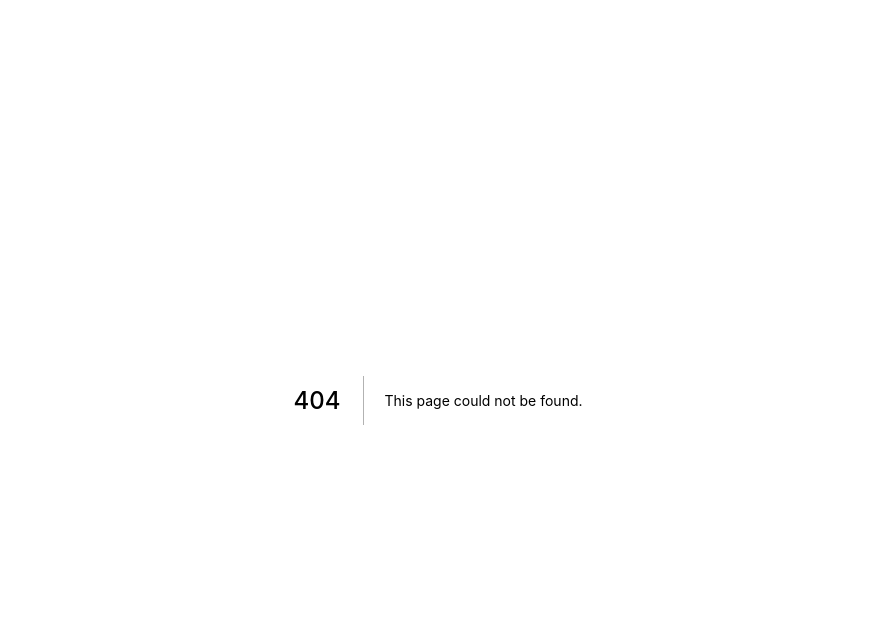
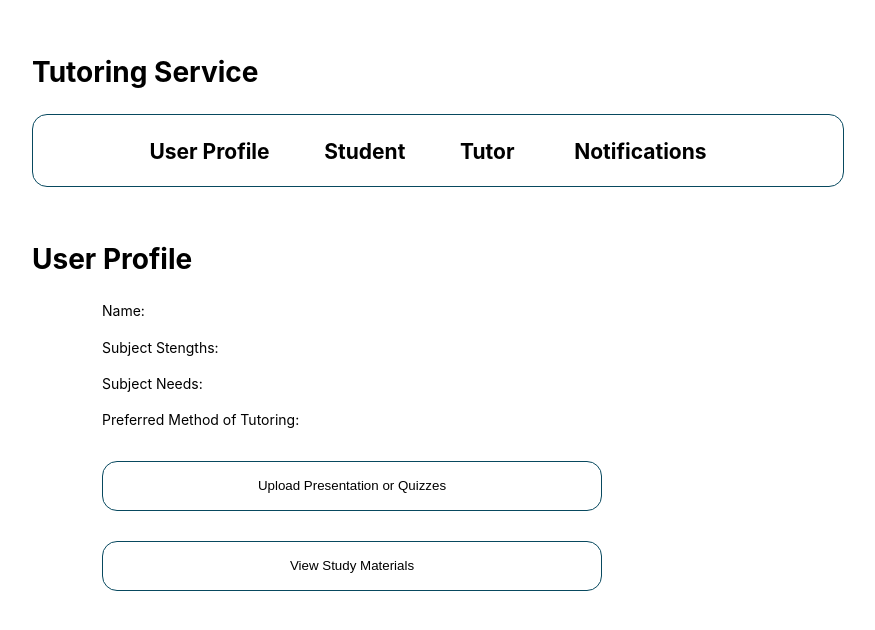
Before and after one commit to csantos1036/TutoringService, a Next.js app in the folder tutoring-service/: page /profiles/user-profile in a window 1280 px wide. Before the commit this address had no page. Shown: the top 630 px of the page, without its empty margins (202-1077 px from the left). Built offline with nearby package versions, Linux system fonts and the light colour scheme.

Commit message:
Adding basic frontend

```diff
--- /dev/null
+++ b/tutoring-service/components/layout.js
@@ -0,0 +1,5 @@
+import styles from './layout.module.css'
+
+export default function Layout({ children }) {
+  return <div className={styles.container}>{children}</div>
+}
--- /dev/null
+++ b/tutoring-service/components/layout.module.css
@@ -0,0 +1,5 @@
+.container {
+    max-width: 60rem;
+    padding: 0 1rem;
+    margin: 3rem auto 6rem;
+}
--- a/tutoring-service/package.json
+++ b/tutoring-service/package.json
@@ -8,9 +8,9 @@
     "lint": "next lint"
   },
   "dependencies": {
-    "next": "12.0.3",
-    "react": "17.0.2",
-    "react-dom": "17.0.2"
+    "next": "^12.0.3",
+    "react": "^17.0.2",
+    "react-dom": "^17.0.2"
   },
   "devDependencies": {
     "eslint": "7.32.0",
--- /dev/null
+++ b/tutoring-service/pages/profiles/user-profile.js
@@ -0,0 +1,49 @@
+import Link from 'next/link'
+import Head from 'next/head'
+import Layout from '../../components/layout'
+
+export default function UserProfile() {
+  return (
+    <>
+        <Layout>
+            <Head>
+                <title>User Profile</title>
+            </Head>
+
+            <h1>Tutoring Service</h1>
+
+            <div class="rectangle">
+                <h2>
+                    <Link href="user-profile">
+                        <a>User Profile</a>
+                    </Link>
+                    &nbsp; &nbsp; &nbsp; &nbsp; &nbsp; &nbsp;
+                    <Link href="student">
+                        <a>Student</a>
+                    </Link>
+                    &nbsp; &nbsp; &nbsp; &nbsp; &nbsp; &nbsp;
+                    <Link href="tutor">
+                        <a>Tutor</a>
+                    </Link>
+                    &nbsp; &nbsp; &nbsp; &nbsp; &nbsp; &nbsp;
+                    <Link href="notifications">
+                        <a> Notifications</a>
+                    </Link>
+                </h2>
+            </div>
+
+            <h1>User Profile</h1>
+
+            <p> Name: </p>
+            <p> Subject Stengths: </p>
+            <p> Subject Needs: </p>
+            <p> Preferred Method of Tutoring: </p>
+
+            <button type="button">Upload Presentation or Quizzes</button>
+            <button type="button">View Study Materials</button>
+
+        </Layout>
+
+    </>
+  )
+}
--- a/tutoring-service/styles/globals.css
+++ b/tutoring-service/styles/globals.css
@@ -2,15 +2,73 @@ html,
 body {
   padding: 0;
   margin: 0;
-  font-family: -apple-system, BlinkMacSystemFont, Segoe UI, Roboto, Oxygen,
-    Ubuntu, Cantarell, Fira Sans, Droid Sans, Helvetica Neue, sans-serif;
-}
-
-a {
-  color: inherit;
-  text-decoration: none;
+  font-family: -apple-system, BlinkMacSystemFont, Segoe UI, Roboto, Oxygen, Ubuntu,
+    Cantarell, Fira Sans, Droid Sans, Helvetica Neue, sans-serif;
+  line-height: 1.6;
+  font-size: 14px;
 }
 
 * {
   box-sizing: border-box;
 }
+
+h1 {
+  margin-top: 50px;
+}
+
+h2 {
+  text-align: center;
+  margin-top: 20px;
+  margin-right: 20px;
+}
+
+p {
+  margin-left: 70px;
+}
+
+a {
+  color: black;
+  text-decoration: none;
+}
+
+a:hover {
+  color: rgb(8, 73, 95);
+}
+
+a:active {
+  color: rgb(8, 73, 95);
+}
+
+
+a:hover {
+  text-decoration: underline;
+}
+
+img {
+  max-width: 100%;
+  display: block;
+}
+
+.rectangle {
+  border: 1px solid rgb(8, 73, 95);
+  box-sizing: border-box;
+  border-radius: 15px;
+}
+
+button {
+  width: 500px;
+  height: 50px;
+  margin-left: 70px;
+  margin-top: 15px;
+  margin-bottom: 15px;
+  background-color: white;
+
+  border: 1px solid rgb(8, 73, 95);
+  box-sizing: border-box;
+  border-radius: 15px;
+}
+
+button:hover {
+  background-color: rgb(8, 73, 95);
+  color: white
+}
```
Also changed, not shown: tutoring-service/pages/index.js (+6 -2 lines), tutoring-service/pages/profiles/notifications.js (added, +44 -0 lines), tutoring-service/pages/profiles/student.js (added, +44 -0 lines), tutoring-service/pages/profiles/tutor.js (added, +44 -0 lines).
